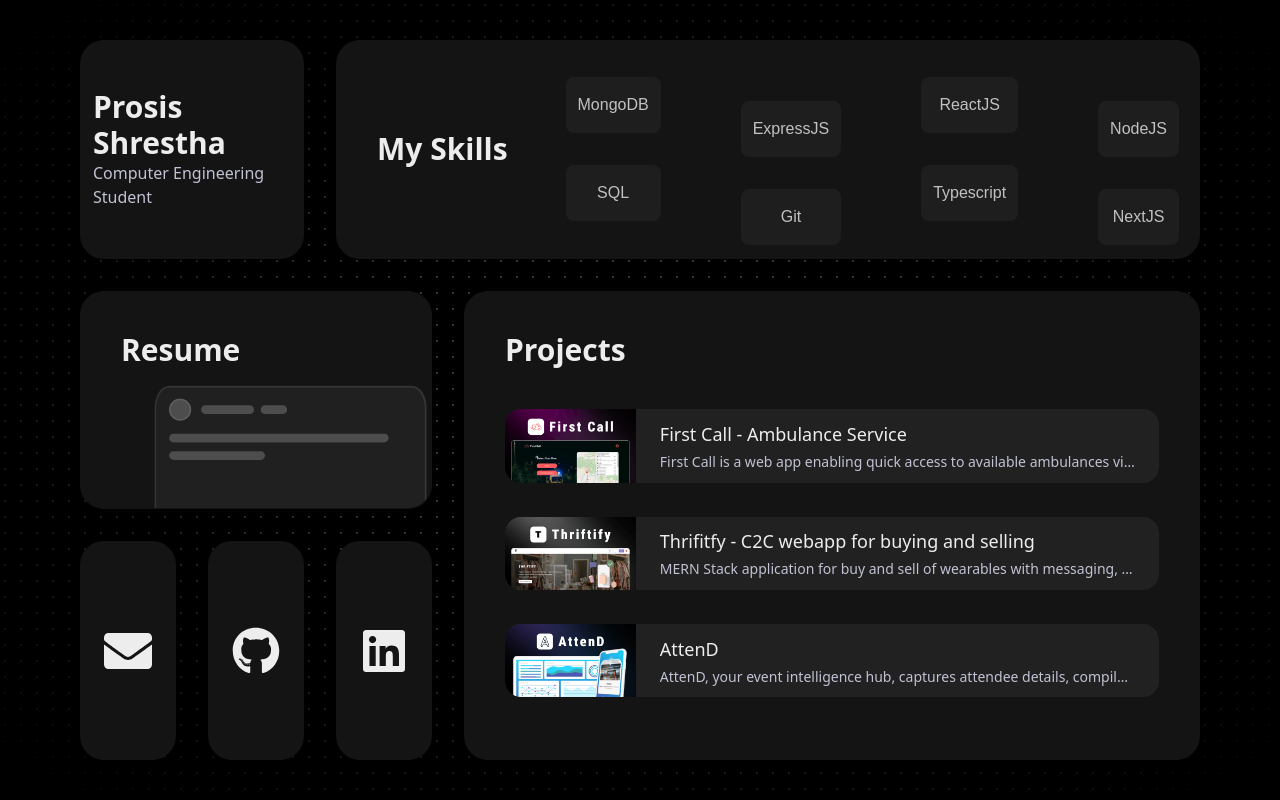
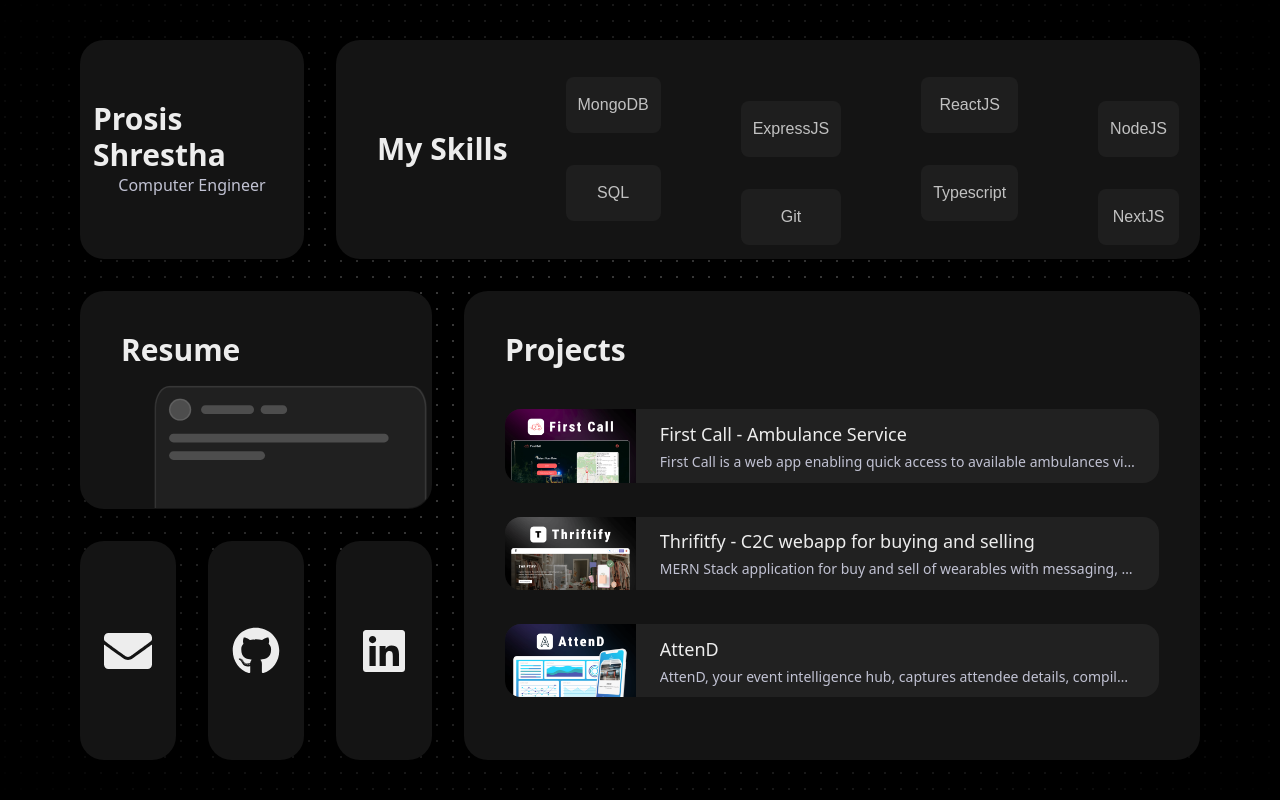
Before and after one commit to prosis-shrestha/my-portfolio, a Next.js app: page / in a window 1280 px wide. Built offline with nearby package versions, Linux system fonts and the light colour scheme.

Commit message:
updated engineer

```diff
--- a/data/index.ts
+++ b/data/index.ts
@@ -4,7 +4,7 @@
     {
       id: 1,
       title: "Prosis Shrestha",
-      description: "Computer Engineering Student",
+      description: "Computer Engineer",
       img: "",
     },
     {
```
